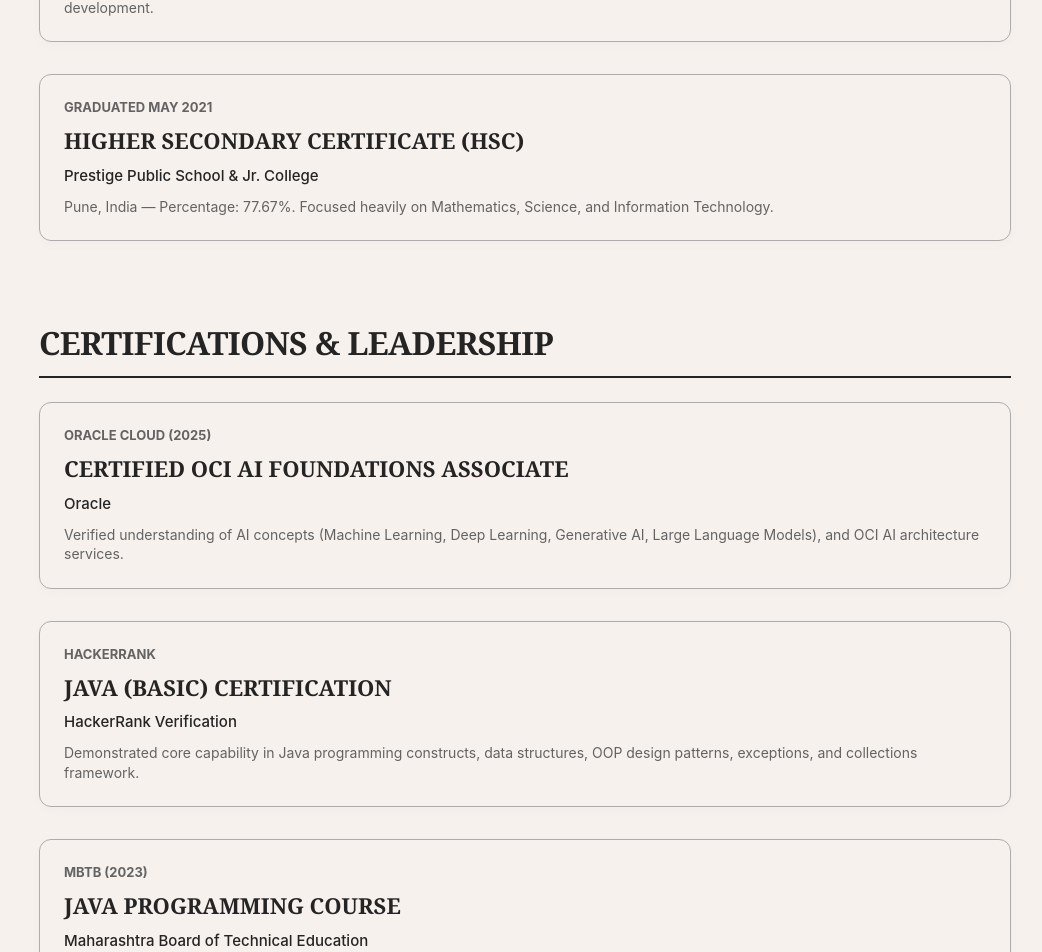
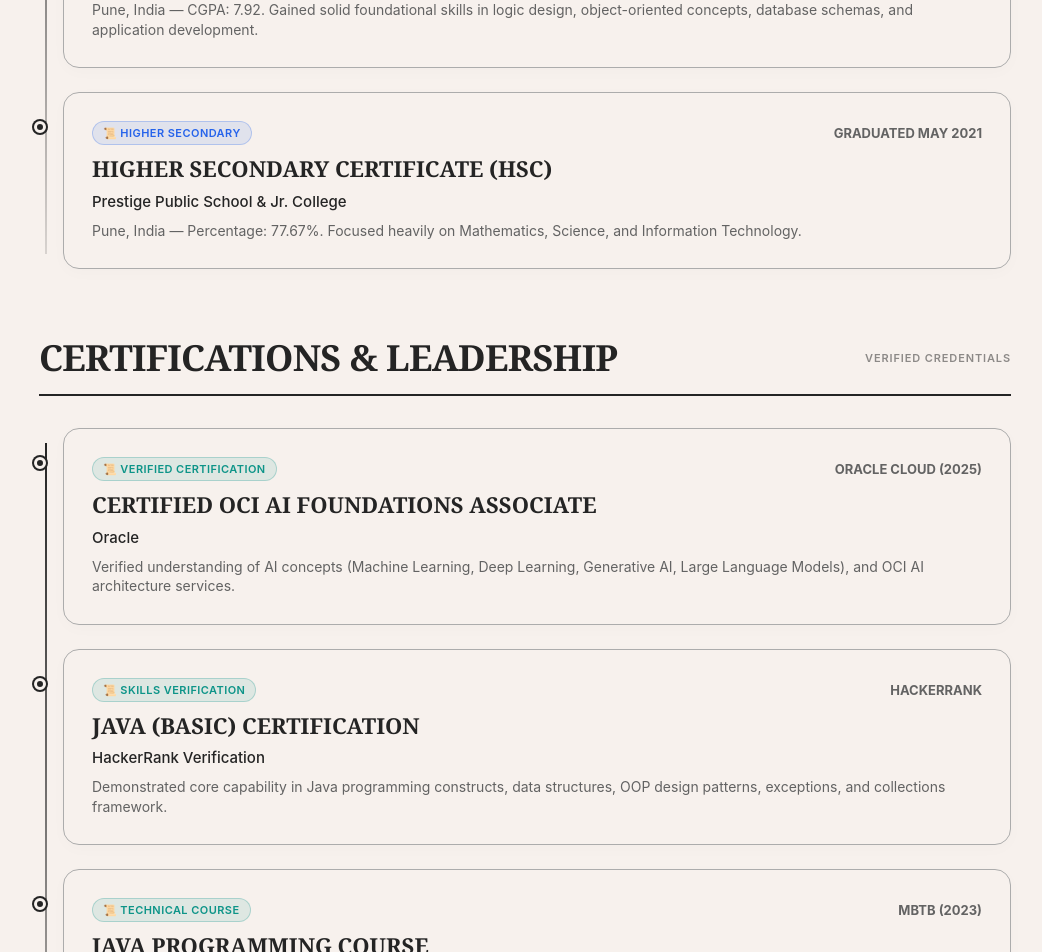
Before and after one commit to nileshgsuthar2003-cmyk/myportfolio, a React (Vite) app in the folder nilesh-portfolio-react/: page / in a window 1280 px wide. Shown: the part 6220-7172 px from the top of the page, without its empty margins (115-1157 px from the left). Built offline with nearby package versions, Linux system fonts and the light colour scheme; a web font is replaced by a local one.

Commit message:
Add timeline node connectors, type badges, and hover elevation to Education section

```diff
--- a/nilesh-portfolio-react/src/components/Education/Education.jsx
+++ b/nilesh-portfolio-react/src/components/Education/Education.jsx
@@ -3,6 +3,8 @@
     {
       id: 1,
       date: "Expected 2026",
+      type: "degree",
+      typeLabel: "🎓 Master's Degree",
       degree: "Master of Computer Applications (MCA)",
       school: "Suryadatta Institute of Business and Management",
       details: "Pune, India — Deepening knowledge in advanced computer science, algorithms, software engineering methodologies, and database systems."
@@ -10,6 +12,8 @@
     {
       id: 2,
       date: "Graduated May 2024",
+      type: "degree",
+      typeLabel: "🎓 Bachelor's Degree",
       degree: "Bachelor of Business Administration in Computer Applications (BBA-CA)",
       school: "Kaveri College of Arts, Science and Commerce",
       details: "Pune, India — CGPA: 7.92. Gained solid foundational skills in logic design, object-oriented concepts, database schemas, and application development."
@@ -17,6 +21,8 @@
     {
       id: 3,
       date: "Graduated May 2021",
+      type: "degree",
+      typeLabel: "📜 Higher Secondary",
       degree: "Higher Secondary Certificate (HSC)",
       school: "Prestige Public School & Jr. College",
       details: "Pune, India — Percentage: 77.67%. Focused heavily on Mathematics, Science, and Information Technology."
@@ -27,6 +33,8 @@
     {
       id: 1,
       date: "Oracle Cloud (2025)",
+      type: "cert",
+      typeLabel: "📜 Verified Certification",
       degree: "Certified OCI AI Foundations Associate",
       school: "Oracle",
       details: "Verified understanding of AI concepts (Machine Learning, Deep Learning, Generative AI, Large Language Models), and OCI AI architecture services."
@@ -34,6 +42,8 @@
     {
       id: 2,
       date: "HackerRank",
+      type: "cert",
+      typeLabel: "📜 Skills Verification",
       degree: "Java (Basic) Certification",
       school: "HackerRank Verification",
       details: "Demonstrated core capability in Java programming constructs, data structures, OOP design patterns, exceptions, and collections framework."
@@ -41,6 +51,8 @@
     {
       id: 3,
       date: "MBTB (2023)",
+      type: "cert",
+      typeLabel: "📜 Technical Course",
       degree: "Java Programming Course",
       school: "Maharashtra Board of Technical Education",
       details: "Rigorous training course covering object-oriented programming (OOP), JDBC database connectivity, multithreading, and networking fundamentals."
@@ -48,6 +60,8 @@
     {
       id: 4,
       date: "Extracurricular",
+      type: "leadership",
+      typeLabel: "🏆 Leadership & Event Head",
       degree: "TechFest – \"Code with Battle\"",
       school: "Suryadatta College Organizer",
       details: "Managed operations, volunteer training, and coordinated competitor schedules for the college's flagship coding festival battle event."
@@ -59,26 +73,21 @@
       <div className="edu-container">
         {/* 1. Education Section */}
         <div className="edu-block">
+          <div className="edu-block-header">
             <h2 className="edu-column-title">Education</h2>
+            <span className="edu-block-tag">Academic Background</span>
+          </div>
+
+          <div className="timeline-container">
+            <div className="timeline-line"></div>
             <div className="edu-cards-list">
               {educationData.map((item) => (
-              <div key={item.id} className="edu-card">
+                <div key={item.id} className="edu-card timeline-card">
+                  <div className="timeline-node-dot"></div>
+                  <div className="edu-card-header">
+                    <span className={`edu-type-badge ${item.type}-badge`}>{item.typeLabel}</span>
                     <span className="edu-date">{item.date}</span>
-                <h3 className="edu-degree">{item.degree}</h3>
-                <div className="edu-school">{item.school}</div>
-                <p className="edu-details">{item.details}</p>
                   </div>
-            ))}
-          </div>
-        </div>
-
-        {/* 2. Certifications & Leadership Section (Stacked below Education) */}
-        <div className="edu-block">
-          <h2 className="edu-column-title">Certifications & Leadership</h2>
-          <div className="edu-cards-list">
-            {certificationsData.map((item) => (
-              <div key={item.id} className="edu-card">
-                <span className="edu-date">{item.date}</span>
                   <h3 className="edu-degree">{item.degree}</h3>
                   <div className="edu-school">{item.school}</div>
                   <p className="edu-details">{item.details}</p>
@@ -87,6 +96,33 @@
             </div>
           </div>
         </div>
+
+        {/* 2. Certifications & Leadership Section */}
+        <div className="edu-block">
+          <div className="edu-block-header">
+            <h2 className="edu-column-title">Certifications & Leadership</h2>
+            <span className="edu-block-tag">Verified Credentials</span>
+          </div>
+
+          <div className="timeline-container">
+            <div className="timeline-line"></div>
+            <div className="edu-cards-list">
+              {certificationsData.map((item) => (
+                <div key={item.id} className="edu-card timeline-card">
+                  <div className="timeline-node-dot cert-dot"></div>
+                  <div className="edu-card-header">
+                    <span className={`edu-type-badge ${item.type}-badge`}>{item.typeLabel}</span>
+                    <span className="edu-date">{item.date}</span>
+                  </div>
+                  <h3 className="edu-degree">{item.degree}</h3>
+                  <div className="edu-school">{item.school}</div>
+                  <p className="edu-details">{item.details}</p>
+                </div>
+              ))}
+            </div>
+          </div>
+        </div>
+      </div>
     </section>
   );
 }
--- a/nilesh-portfolio-react/src/styles/index.css
+++ b/nilesh-portfolio-react/src/styles/index.css
@@ -1221,39 +1221,127 @@
   width: 100%;
 }
 
-.edu-cards-list {
-  display: flex;
-  flex-direction: column;
-  gap: 16px;
+.edu-block-header {
+  display: flex;
+  align-items: center;
+  justify-content: space-between;
+  border-bottom: 2px solid var(--color-charcoal);
+  padding-bottom: 12px;
+  margin-bottom: 32px;
 }
 
 .edu-column-title {
   font-family: var(--font-display);
-  font-size: 32px;
+  font-size: clamp(24px, 3vw, 36px);
   text-transform: uppercase;
   letter-spacing: -0.02em;
-  border-bottom: 2px solid var(--color-charcoal);
-  padding-bottom: 12px;
-  margin-bottom: 24px;
+  margin: 0;
+}
+
+.edu-block-tag {
+  font-size: 11px;
+  font-weight: 600;
+  text-transform: uppercase;
+  letter-spacing: 0.08em;
+  color: var(--color-charcoal);
+  opacity: 0.5;
+}
+
+.timeline-container {
+  position: relative;
+  padding-left: 24px;
+}
+
+.timeline-line {
+  position: absolute;
+  top: 15px;
+  bottom: 15px;
+  left: 6px;
+  width: 2px;
+  background: linear-gradient(180deg, var(--color-charcoal) 0%, rgba(36,36,36,0.15) 100%);
+}
+
+.edu-cards-list {
+  display: flex;
+  flex-direction: column;
+  gap: 24px;
+}
+
+.timeline-card {
+  position: relative;
+}
+
+.timeline-node-dot {
+  position: absolute;
+  left: -24px;
+  top: 28px;
+  transform: translateX(-50%);
+  width: 12px;
+  height: 12px;
+  border-radius: 50%;
+  background-color: var(--color-charcoal);
+  border: 3px solid var(--color-bg);
+  box-shadow: 0 0 0 2px var(--color-charcoal);
+  transition: var(--transition-fast);
+  z-index: 5;
+}
+
+.timeline-card:hover .timeline-node-dot {
+  background-color: var(--color-accent);
+  box-shadow: 0 0 0 3px var(--color-accent);
+}
+
+.edu-card-header {
+  display: flex;
+  align-items: center;
+  justify-content: space-between;
+  flex-wrap: wrap;
+  gap: 12px;
+}
+
+.edu-type-badge {
+  font-size: 11px;
+  font-weight: 600;
+  text-transform: uppercase;
+  letter-spacing: 0.04em;
+  padding: 4px 10px;
+  border-radius: 12px;
+}
+
+.degree-badge {
+  color: #2563eb;
+  background-color: rgba(37, 99, 235, 0.1);
+  border: 1px solid rgba(37, 99, 235, 0.25);
+}
+
+.cert-badge {
+  color: #0d9488;
+  background-color: rgba(13, 148, 136, 0.1);
+  border: 1px solid rgba(13, 148, 136, 0.25);
+}
+
+.leadership-badge {
+  color: #d97706;
+  background-color: rgba(217, 119, 6, 0.1);
+  border: 1px solid rgba(217, 119, 6, 0.25);
 }
 
 .edu-card {
   border: 1px solid var(--color-border);
-  padding: 24px;
-  border-radius: 12px;
+  padding: 28px;
+  border-radius: 16px;
   background-color: var(--color-bg);
-  box-shadow: 0 4px 12px rgba(0,0,0,0.02);
-  display: flex;
-  flex-direction: column;
-  gap: 12px;
-  margin-bottom: 16px;
-  transition: var(--transition-default);
+  box-shadow: 0 4px 16px rgba(0,0,0,0.02);
+  display: flex;
+  flex-direction: column;
+  gap: 10px;
+  transition: transform 0.3s cubic-bezier(0.22, 1, 0.36, 1), box-shadow 0.3s ease, border-color 0.3s ease;
 }
 
 .edu-card:hover {
-  background-color: var(--color-accent);
-  transform: translateY(-4px);
-  box-shadow: 0 10px 24px rgba(0,0,0,0.05);
+  transform: translateX(6px) translateY(-2px);
+  border-color: var(--color-charcoal);
+  box-shadow: 0 12px 30px rgba(0,0,0,0.06);
 }
 
 .edu-date {
```
Lines whose indentation alone changed are shown as unchanged.
